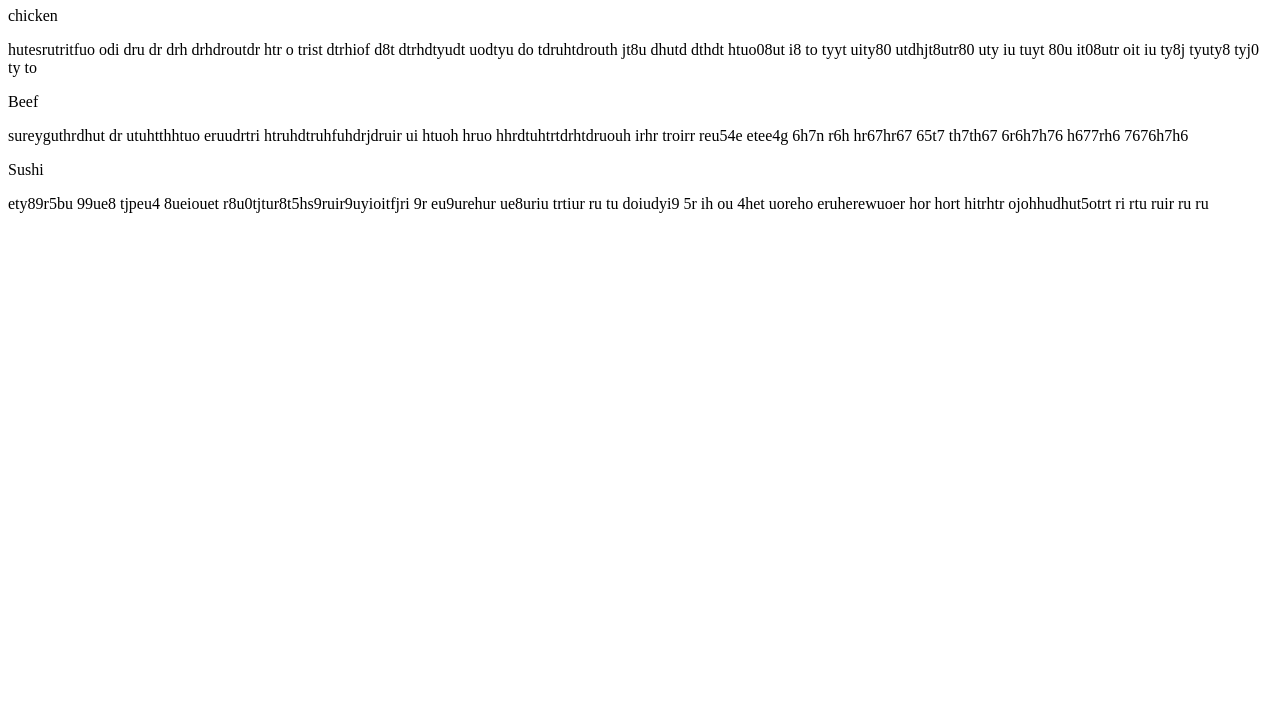
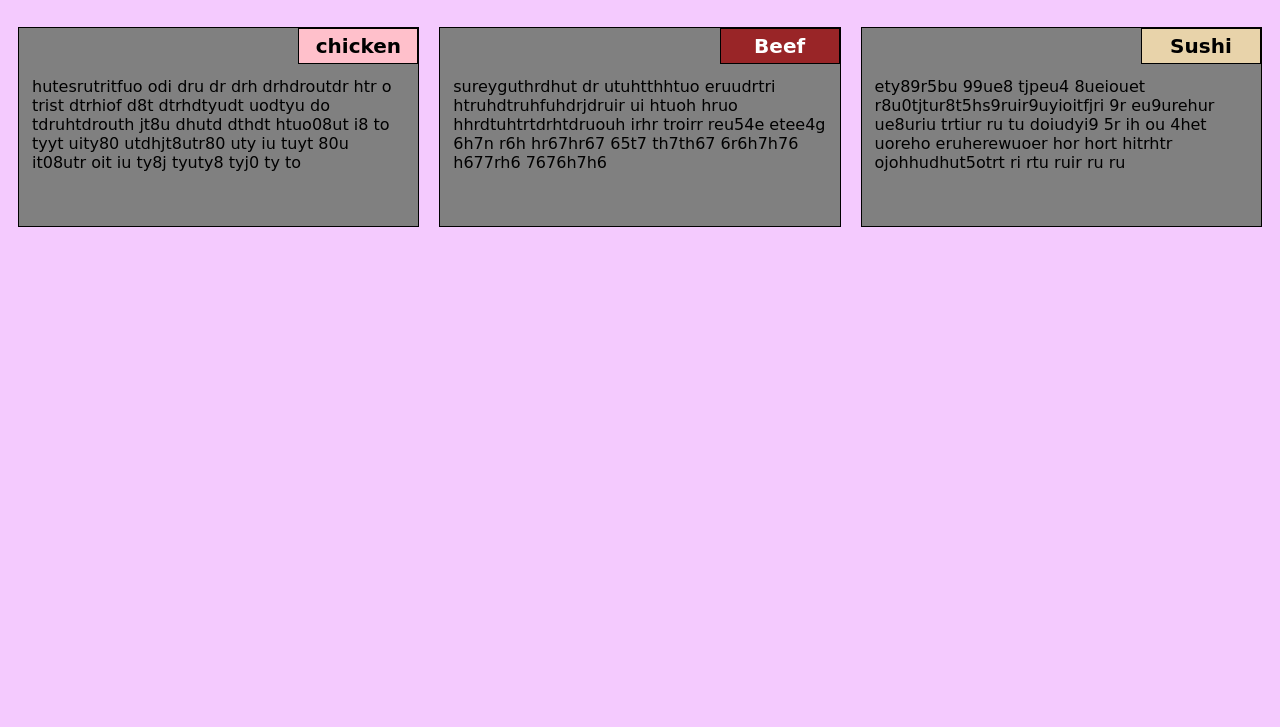
Before and after one commit to FaithKungu/courser-test, a plain HTML site: page index.html in a window 1280 px wide. Shown: the part 73-800 px from the top of the page. Drawn offline with Linux system fonts and the light colour scheme.

Commit message:
Update index.html

```diff
--- a/index.html
+++ b/index.html
@@ -6,6 +6,161 @@
     <meta name="viewport" content="width=device-width, initial-scale=1">
 
     <title>Module 2 Solution</title>
+
+<style>
+
+* {
+    box-sizing: border-box;
+}
+
+h1 {
+    font-family: serif,sans-serif;
+    color: #000000;
+    text-align: center;
+    font-size-adjust: 75%;
+}
+
+body {
+
+    background-color: #f4cafe;
+
+  }
+
+p {
+    padding: 13px;
+    margin: 0;
+}
+
+.container {
+    border: none;
+    margin-left: auto;
+    margin-right: auto;
+    margin-top: 10px;
+    margin-bottom: 10px;
+    padding: 10px;
+}
+
+section {
+    border: 1px solid black;
+    background-color: #808080;
+    font-family: "Comic-Sans Ms","Comic Sans",cursive;
+    font-size-adjust: 25%;
+    width: 100%;
+    height: 200px;
+    color: black;
+    position: relative;
+
+
+}
+
+
+
+#chicken {
+    border: 1px solid black;
+    font-family: "Comic-Sans Ms","Comic Sans",cursive;
+    text-align: center;
+    font-size: 125%;
+    font-weight: bold;
+    width: 30%;
+    margin-left: 70%;
+    margin-bottom: 0;
+    margin-top: 0;
+    padding: 5px;
+    background-color: #ffc0cb;
+}
+
+#beef {
+    border: 1px solid black;
+    font-family:"Comic-Sans Ms","Comic Sans",cursive;
+    text-align: center;
+    font-size: 125%;
+    font-weight: bold;
+    width: 30%;
+    margin-left: 70%;
+    margin-bottom: 0;
+    margin-top: 0;
+    padding: 5px;
+    color: white;
+    background-color: #992527;
+
+}
+
+#sushi {
+    border: 1px solid black;
+    font-family: "Comic-Sans Ms","Comic Sans",cursive;
+    text-align: center;
+    font-size: 125%;
+    font-weight: bold;
+    width: 30%;
+    margin-left: 70%;
+    margin-bottom: 0;
+    margin-top: 0;
+    background-color: #e8d3aa;
+    padding: 5px;
+}
+
+.row {
+  width: 100%;
+}
+
+/****Desktop view****/
+@media (min-width: 992px) {
+  .col-lg-1, .col-lg-2, .col-lg-3
+   {
+    float: left;
+
+  }
+
+  .col-lg-1 {
+    width: 16.66%;
+  }
+  .col-lg-2 {
+    width: 33.33%;
+  }
+  .col-lg-3 {
+    width: 49.99%;
+
+  }
+
+}
+
+/* Tablet view */
+
+@media (min-width: 768px) and (max-width: 991px) {
+  .col-md-1, .col-md-2, .col-md-3{
+    float: left;
+
+  }
+
+  .col-md-1 {
+    width: 25%;
+  }
+  .col-md-2 {
+    width: 50%;
+  }
+  .col-md-3 {
+    width: 100%;
+  }
+  }
+
+  /****mobile view****/
+  @media (max-width: 767px) {
+    .col-sm-1, .col-sm-2, .col-sm-3 {
+      float: left;
+
+    }
+    .col-sm-1{
+      width: 25%;
+    }
+      .col-sm-2{
+        width: 50%;
+      }
+      .col-sm-3{
+        width: 100%;
+      }
+    }
+
+</style>
 </head>
 
 <body>
```
